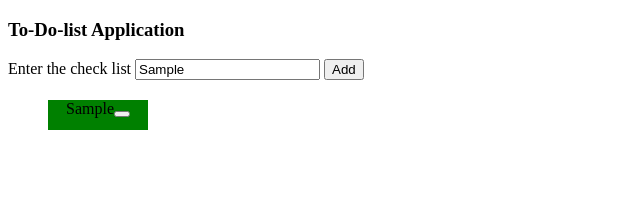
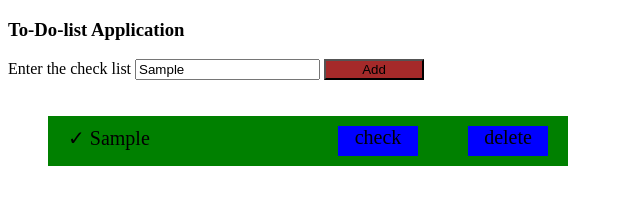
Before and after one commit to sidthesloth92/zilkies-18-rwd, a website: page Naveen/pages/to-do.html in a window 1280 px wide. Both pictures are taken after typing "Sample" into the empty fields and a click on the button "Add". Shown: the whole page, without its empty margins (0-640 px from the left). Drawn offline with Linux system fonts and the light colour scheme.

Commit message:
To do applicatio - Naveen

```diff
--- a/Naveen/Css/to-do.css
+++ b/Naveen/Css/to-do.css
@@ -1,10 +1,56 @@
-li{
-    margin-top:20px;
-    width:100px;
-    height:30px;
-    background-color:green;
+li {
+    margin-top: 20px;
+    width: 500px;
+    height: 40px;
+    background-color: green;
+    font-size: 20px;
+    padding-left: 20px;
+    padding-top: 10px;
+    position: relative;
+}
+
+ul li::before {
+    content: '✓ ';
+}
+
+.error {
+    border: 2px solid red;
+}
+
+.add-button {
+    background-color: brown;
+    width: 100px;
+}
+
+.line-through {
+    text-decoration: line-through;
+}
+
+span {
+    position: absolute;
+    display: inline-block;
+    font-size: 20px;
+    width: 80px;
+    height: 30px;
     text-align: center;
+    background-color: blue;
 }
-ul{
+
+span:hover {
+    background-color: pink;
+    cursor: pointer;
+}
+
+.delete-button {
+    right: 20px;
+}
+
+.checked-button {
+    right: 150px;
+}
+
+ul {
     list-style: none;
+    display: flex;
+    flex-direction: column;
 }
--- a/Naveen/javascript/to-do.js
+++ b/Naveen/javascript/to-do.js
@@ -2,20 +2,51 @@ window.onload=function() {
 
 
 }
-
+document.getElementById('to-do').addEventListener('click',function(event)
+{
+    var target=event.srcElement;
+    var targetName=target.className;
+    if(targetName.includes("checked-button"))
+    {
+    target.innerHTML=="uncheck"?target.innerHTML="check":target.innerHTML="uncheck";
+    target.parentElement.classList.toggle("line-through");
+    }
+    else if(targetName.includes("delete-button"))
+    {
+        var confirm=window.confirm("Are you sure you want to Delete this item");
+        if(confirm)
+        {
+        var unorderedList=target.parentElement.parentElement;
+        unorderedList.removeChild(target.parentElement);
+        }
+    }
+});
+document.getElementById('addlist').addEventListener('click',addlist);
 function addlist()
 {
-    console.log("hello");
-    var work=document.getElementById('work').value;
-    console.log(work);
+    var textBox=document.getElementById('work');
+    var work=textBox.value;
+    if(work.length<5) {
+        console.log('damn');
+        textBox.classList.add('error');
+    }
+
+    else {
+        textBox.classList.remove('error');
+        textBox.textContent="";
     var element=document.getElementById("to-do");
     var fragment=document.createDocumentFragment();
     var newList=document.createElement('li');
-    var closeButton=document.createElement('button');
+    var deleteButton=document.createElement('span');
+    deleteButton.classList.add('delete-button');
+    var checkedButton=document.createElement('span');
+    checkedButton.classList.add('checked-button');
     newList.textContent=work;
-    newList.appendChild(closeButton);
+    checkedButton.textContent="check";
+    deleteButton.textContent="delete";
+    newList.appendChild(checkedButton);
+    newList.appendChild(deleteButton);
     fragment.appendChild(newList);
     element.appendChild(fragment);
-
+    }
 }
-document.getElementById('addlist').addEventListener('click',addlist);
--- a/Naveen/pages/to-do.html
+++ b/Naveen/pages/to-do.html
@@ -7,7 +7,7 @@
     <h3>To-Do-list Application</h3>
     <label for="work">Enter the check list</label>
     <input type="text" id="work">
-<input type="button" id="addlist" value="Add">
+<input type="button" class="add-button" id="addlist" value="Add">
     <ul class="ul" id="to-do">
     </ul>
 
```
Also changed, not shown: Naveen/index.html (added, +37 -0 lines).
